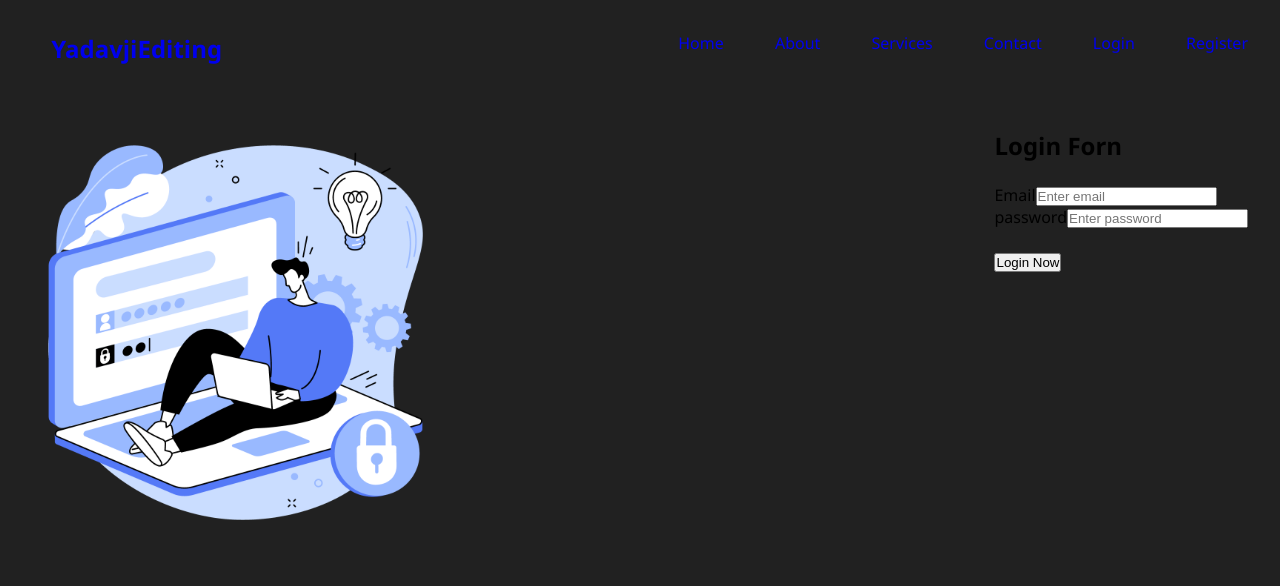
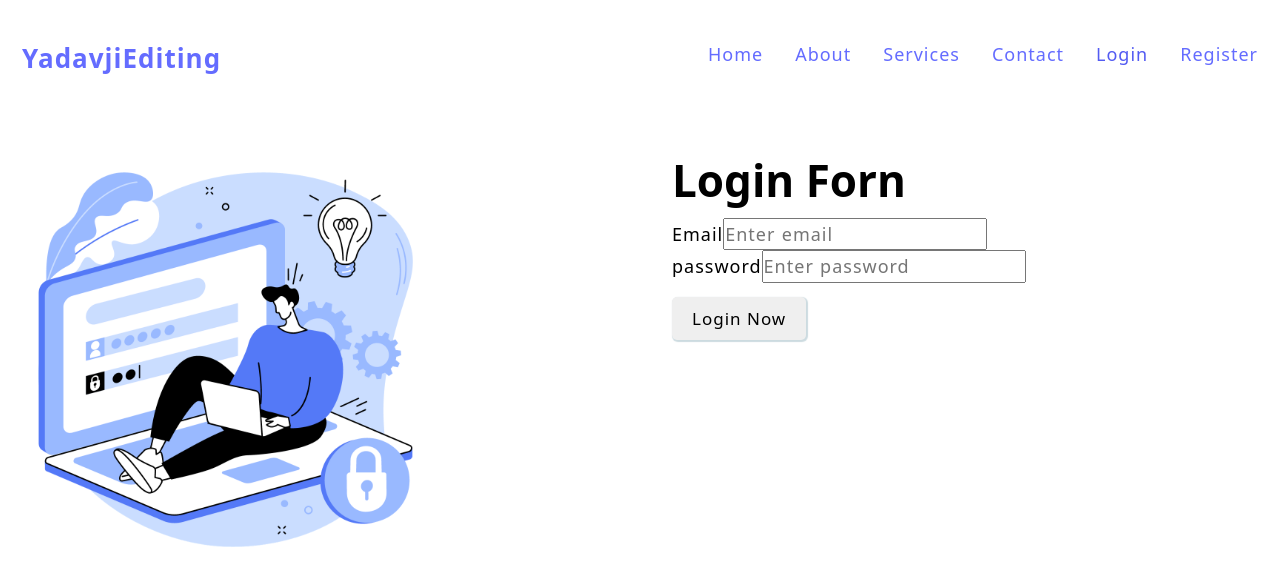
Before and after one commit to yatendra2832/MERN-Stack, a React (Vite) app in the folder client/: page /login in a window 1280 px wide. Shown: the top 586 px of the page. Built offline with nearby package versions, Linux system fonts and the light colour scheme.

Commit message:
home page Css added

```diff
--- a/client/src/components/Navbar.css
+++ b/client/src/components/Navbar.css
@@ -1,6 +1,6 @@
 .container {
   max-width: 140rem;
-  padding: 2rem 2rem;
+  padding: 4.2rem 5rem;
   display: flex;
   justify-content: space-between;
 }
@@ -12,9 +12,9 @@ ul {
 }
 
 .logo-brand a {
-  font-size: 1.5rem;
+  font-size: 2.6rem;
   font-weight: bolder;
-  margin: 0 1.2rem;
+  /* margin: 1.6rem 1.2rem; */
   text-decoration: none;
 }
 ul li a {
--- a/client/src/index.css
+++ b/client/src/index.css
@@ -2,9 +2,165 @@
   margin: 0;
   padding: 0;
   box-sizing: border-box;
+  font-family: system-ui, -apple-system, BlinkMacSystemFont, "Segoe UI", Roboto,
+    Oxygen, Ubuntu, Cantarell, "Open Sans", "Helvetica Neue", sans-serif;
 }
 
+:root {
+  --bg-color: #f4f3ff;
+  --btn-color: #646cff;
+  --dark-color: #242424;
+  --helper-color: #99b9ff;
+}
+html {
+  font-size: 62.5%;
+}
+
+/* base style */
 body {
-  font-family: "Segoe UI", Tahoma, Geneva, Verdana, sans-serif;
-  background: #212121;
+  margin: 0;
+  /* min-width: 32rem; */
+  min-height: 100vh;
 }
+
+h1 {
+  font-size: 4.4rem;
+  line-height: 1.1;
+  font-weight: bold;
+}
+
+p,
+li,
+label,
+input,
+textarea {
+  font-size: 1.8rem;
+  line-height: 1.56;
+  letter-spacing: 0.1rem;
+  word-spacing: 0.06rem;
+}
+
+a {
+  font-weight: 500;
+  font-size: 1.8rem;
+  letter-spacing: 0.1rem;
+  color: var(--btn-color);
+  text-decoration: inherit;
+}
+
+li {
+  list-style: none;
+}
+
+/* layout rule */
+.container {
+  max-width: 140rem;
+  margin: 0 auto;
+  padding: 4rem 2.2rem;
+}
+
+.grid {
+  display: grid;
+  gap: 6.4rem;
+}
+
+.grid-two-cols {
+  grid-template-columns: repeat(2, 1fr);
+}
+
+.grid-four-cols {
+  grid-template-columns: repeat(4, 1fr);
+}
+/* Module Rules / Reusable CSS */
+button {
+  text-transform: capitalize;
+  padding: 1rem 2rem;
+  font-size: 1.7rem;
+  font-weight: 500;
+  letter-spacing: 0.1rem;
+  border: transparent;
+  border-radius: 5px;
+  box-shadow: 1px 1px 1px 1px rgba(0, 77, 98, 0.2);
+}
+button:hover {
+  cursor: pointer;
+  background: var(--btn-color);
+  transition: all 0.3s ease-in-out;
+  color: #fff;
+}
+
+.secondary-button {
+  background-color: transparent;
+  border-radius: 2px solid black;
+  box-shadow: 1px 1px 1px 1px rgba(0, 0, 0, 0.2);
+  margin-left: 3.2rem;
+}
+/* State Rules */
+button:hover {
+  box-shadow: inset 0 0 0 0 0.2rem var(--bg-color);
+}
+
+a:hover,
+a.active {
+  color: #535bf2;
+}
+
+/* Hero Section */
+
+.section-hero {
+  & .grid {
+    align-items: center;
+  }
+
+  .hero-content {
+    & p {
+      margin: 1.8rem 0 3.6rem 0;
+      &:first-child {
+        margin: 0 0 1rem 0;
+      }
+    }
+  }
+
+  .hero-image {
+    display: flex;
+    justify-content: center;
+
+    & img {
+      width: 70%;
+      height: auto;
+    }
+  }
+}
+
+/* End hero Section */
+
+/* Analytics Section */
+.section-analytics {
+  margin: 9.6rem 0;
+  & .container {
+    background-color: var(--bg-color);
+    border-radius: 1rem;
+  }
+
+  & .grid {
+    color: var(--dark-color);
+    align-items: center;
+
+    & .div1 {
+      text-align: center;
+      border-right: 0.2rem solid var(--dark-color);
+
+      &:last-child {
+        border: none;
+      }
+      & h2 {
+        font-size: 4rem;
+      }
+      & p {
+        text-transform: capitalize;
+      }
+    }
+  }
+}
+
+/* End Analytics Section */
```
